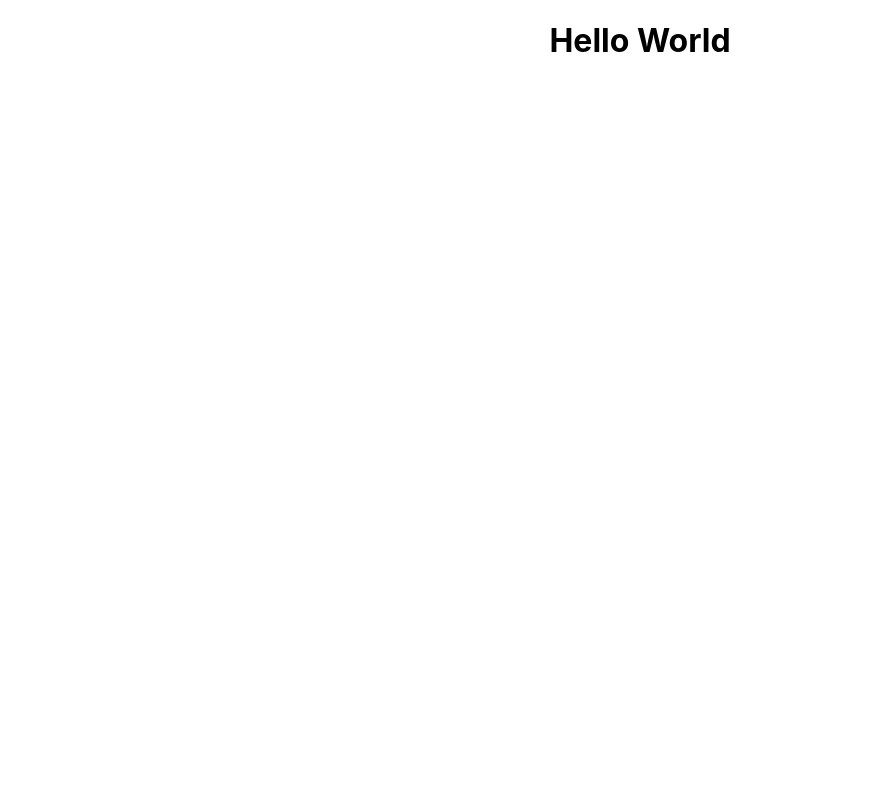
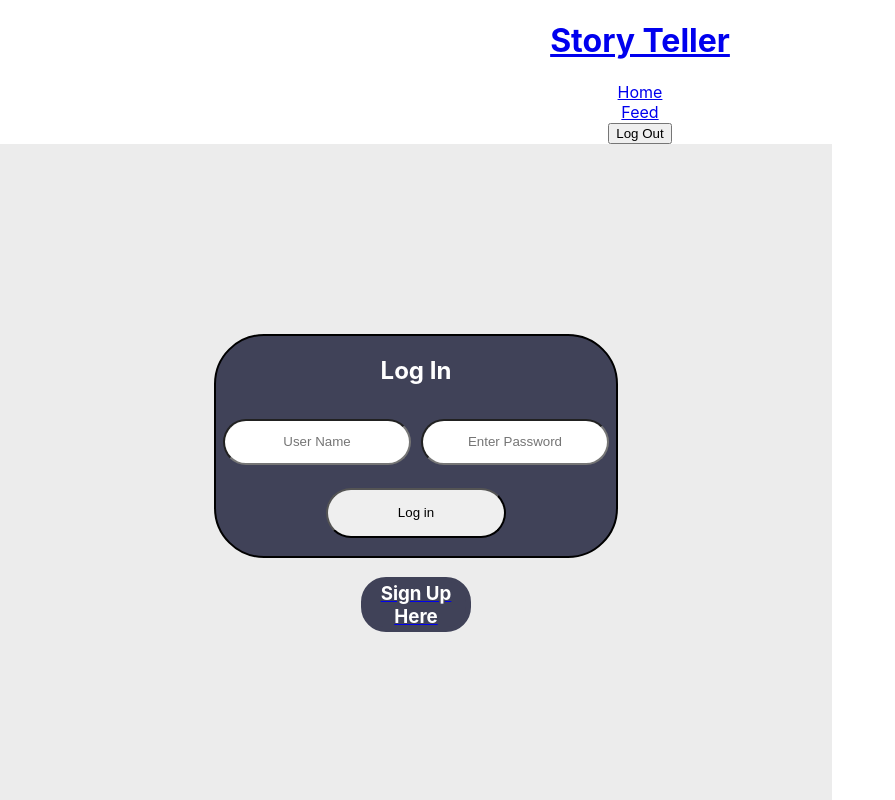
Before and after one commit to hniloy96/storyteller-frontend, a React (Create React App) app: page / in a window 1280 px wide. Shown: the top 800 px of the page, without its empty margins (0-895 px from the left). Built offline with nearby package versions, Linux system fonts and the light colour scheme.

Commit message:
log in page and sign up page are working

```diff
--- a/src/App.js
+++ b/src/App.js
@@ -1,9 +1,31 @@
 import './App.css';
+import { Routes, Route } from 'react-router-dom';
+import Nav from './Components/Nav';
+import LOGIN from './Pages/Log-inAuth'
+import SIGNUP from './Pages/Sign-upAuth'
+
+import { UserContext } from './data';
+import { useState } from 'react'
 
 function App() {
+  const { Provider: UserInfo } = UserContext
+
+  const [isAuthenticated, setIsAuthenticated] = useState(false)
+  const [currentUser, setCurrentUser] = useState(null)
   return (
     <div className="App">
-      <h1>Hello World</h1>
+      <UserInfo value={{
+        isAuthenticated,
+        currentUser,
+        setAuth: setIsAuthenticated,
+        setUser: setCurrentUser
+      }}>
+        <Nav />
+        <Routes>
+          <Route path="/" element={<LOGIN />} />
+          <Route path='/signup' element={ < SIGNUP />} />
+        </Routes>
+      </UserInfo>
     </div>
   );
 }
--- /dev/null
+++ b/src/Pages/Log-inAuth.js
@@ -0,0 +1,61 @@
+import { useContext } from 'react'
+import { UserContext } from '../data'
+import { setUserToken, clearUserToken } from '../utilities/authToken'
+import LoginForm from '../Components/LoginForm'
+import './signin.css'
+
+
+
+
+function Auth() {
+	const {setAuth, setUser} = useContext(UserContext)
+
+    const loginUser = async (data) => {
+        try {
+            const configs = {
+                method: "POST",
+                body: JSON.stringify(data),
+                headers: {
+                    "Content-Type": "application/json",
+                },
+            }
+
+            const response = await fetch(
+                "https://serenomusic.herokuapp.com/user/login",
+                configs
+            )
+
+            const currentUser = await response.json()
+
+
+            if (currentUser.token) {
+                setUserToken(currentUser.token)
+                setUser(currentUser.user)
+                setAuth(currentUser.isLoggedIn)
+
+                return currentUser
+            } else {
+                throw `Server Error: ${currentUser.statusText}`
+            }
+        } catch (err) {
+            console.log(err)
+            clearUserToken();
+            setAuth(false);
+        }
+    }
+
+
+
+  return (
+        <div className='page'>
+            <div className="Signin-content-container">
+                <LoginForm  logIn={loginUser} />
+
+            </div>
+
+        </div>
+
+    )
+}
+
+export default Auth;
--- /dev/null
+++ b/src/Pages/Sign-upAuth.js
@@ -0,0 +1,59 @@
+import { useContext } from 'react'
+import { UserContext } from '../data'
+import { setUserToken, clearUserToken } from '../utilities/authToken'
+import RegisterForm from '../Components/RegisterForm'
+import './signin.css'
+
+
+
+
+function Auth() {
+	const {setAuth, setUser} = useContext(UserContext)
+
+    const registerUser = async (data) => {
+        try {
+
+            const configs = {
+                method: "POST",
+                body: JSON.stringify(data),
+                headers: {
+                    "Content-Type": "application/json",
+                },
+            }
+
+            const newUser = await fetch(
+                "https://serenomusic.herokuapp.com/user/register",
+                configs
+            )
+
+            const parsedUser = await newUser.json()
+
+            setUserToken(parsedUser.token)
+
+            setUser(parsedUser.user)
+
+            setAuth(parsedUser.isLoggedIn)
+
+
+
+            return parsedUser
+
+        } catch (err) {
+            console.log(err)
+            clearUserToken();
+            setAuth(false);
+        }
+    }
+
+  return (
+        <div className='page'>
+            <div className="Signin-content-container">
+                <RegisterForm signUp={registerUser} />
+
+            </div>
+        </div>
+
+    )
+}
+
+export default Auth;
--- /dev/null
+++ b/src/Pages/signin.css
@@ -0,0 +1,90 @@
+.Signin-content-container {
+    display: flex;
+    justify-content: center;
+    align-content: center;
+    width: 65%;
+    height: 100vw;
+    background-color: #ECECEC;
+  }
+
+.signup-form {
+    margin-top: 190px;
+    border: 2px solid black;
+    display: flex;
+    flex-wrap: wrap;
+    justify-content: center;
+    width: 400px;
+    height: 450px;
+    border-radius: 50px;
+    background-color: #404258;
+    color: white;
+}
+
+.form-title {
+    border-radius: 25px;
+    width: 380px;
+    height: 40px;
+    margin: 5px 5px;
+    margin-top: 20px;
+    text-align: center;
+
+}
+
+.username {
+    border-radius: 25px;
+    width: 180px;
+    height: 40px;
+    margin: 5px 5px;
+    text-align: center;
+
+}
+
+.submit {
+    border-radius: 25px;
+    width: 180px;
+    height: 50px;
+    margin: 5px 5px;
+    text-align: center;
+
+}
+
+.email {
+    border-radius: 25px;
+    width: 380px;
+    height: 40px;
+    margin: 5px 5px;
+    margin-top: 0px;
+    text-align: center;
+}
+
+.login-form {
+    margin-top: 190px;
+    border: 2px solid black;
+    background-color: #404258;
+    display: flex;
+    flex-wrap: wrap;
+    justify-content: center;
+    width: 400px;
+    height: 220px;
+    border-radius: 50px;
+    color: white;
+}
+
+.link-container {
+    text-align: center;
+}
+
+.link {
+    color: white;
+    background-color: #404258;
+    border: 5px solid #404258;
+    width: 100px;
+    height: 45px;
+    border-radius: 25px;
+}
+
+.register-form {
+    display: flex;
+    flex-direction: column;
+    align-items: center;
+}
```
